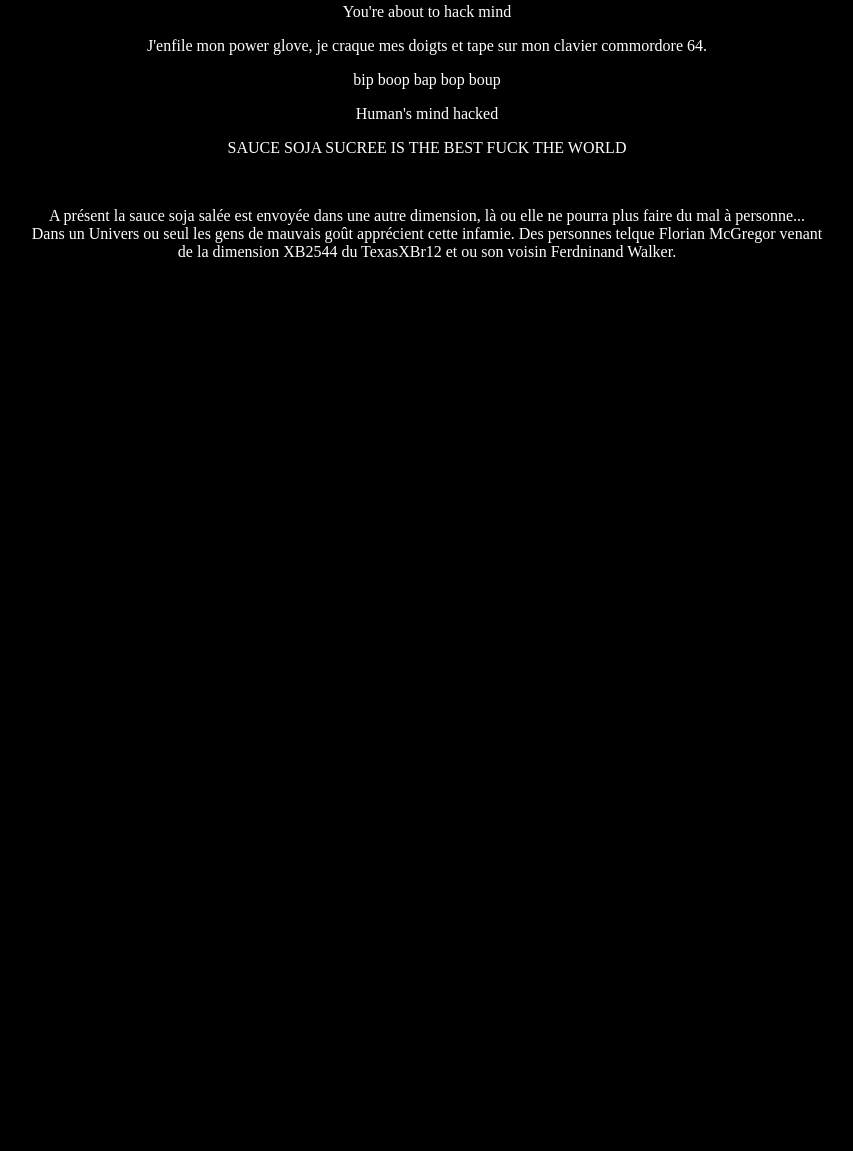
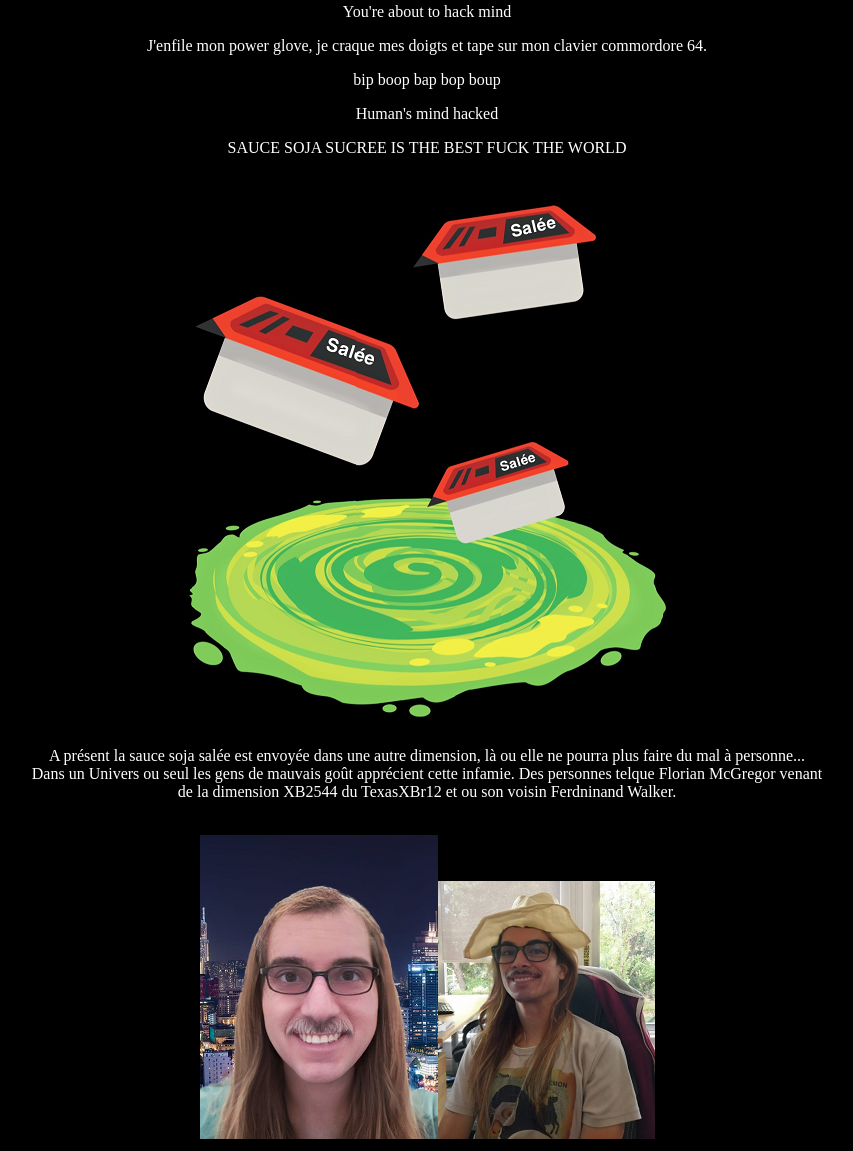
Before and after one commit to Audreyash/Sushi-is-life, a plain HTML site: page index.html in a window 1280 px wide. Shown: the part 1935-3086 px from the top of the page, without its empty margins (213-1066 px from the left). Before the commit the page ends 2238 px from the top, so only its background shows below. Drawn offline with Linux system fonts and the light colour scheme.

Commit message:
correction

```diff
--- a/index.html
+++ b/index.html
@@ -44,8 +44,12 @@
 		<p>Human's mind hacked</p>
 		<p>SAUCE SOJA SUCREE IS THE BEST FUCK THE WORLD</p><br>
 
+		<img src="rick.PNG"><br>
+
 		<p>A présent la sauce soja salée est envoyée dans une autre dimension, là ou elle ne pourra plus faire du mal à personne...<br>
 		Dans un Univers ou seul les gens de mauvais goût apprécient cette infamie. Des personnes telque Florian McGregor venant de la dimension XB2544 du TexasXBr12 et ou son voisin Ferdninand Walker.</p><br>
+
+		<img src="flo.PNG"><img src="thib.PNG">
 
 
 	</body>
```
Also changed, not shown: flo.PNG (added), rick.PNG (added), thib.PNG (added).
